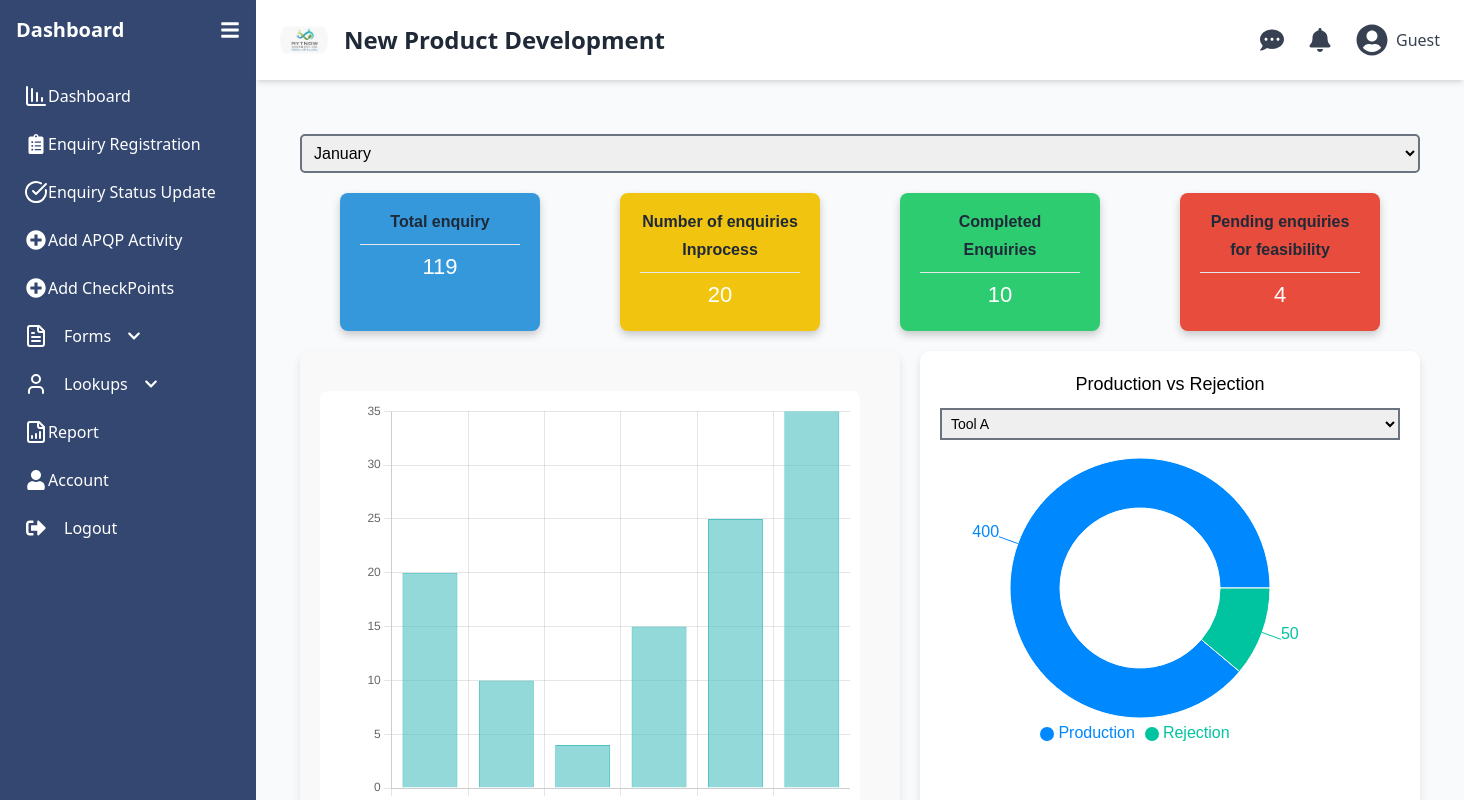
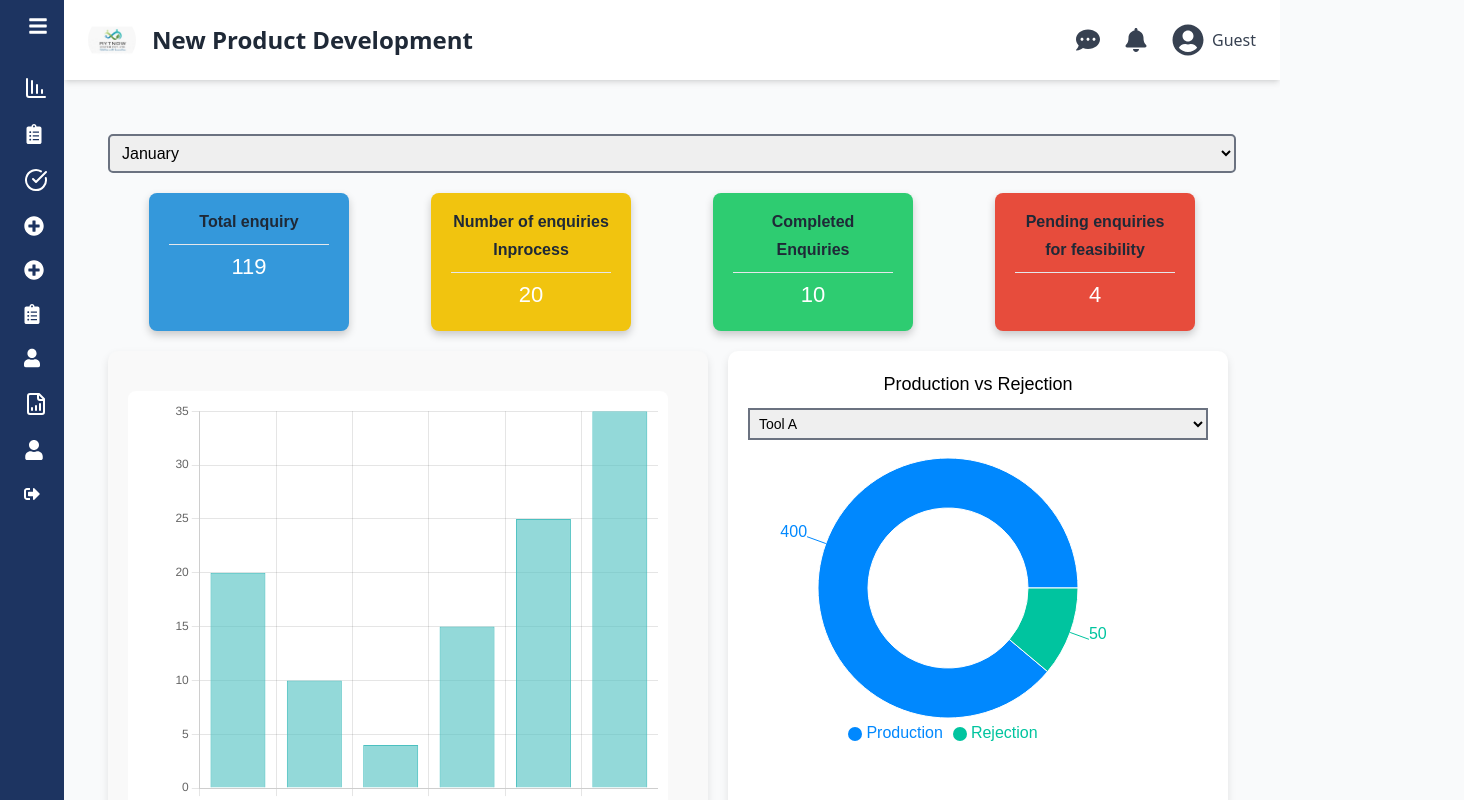
Before and after one commit to tayade-29/NPD, a React (Create React App) app: page /dashboard in a window 1280 px wide. Shown: the top 800 px of the page, 1464 px wide, since content can reach past the window. Built offline with nearby package versions, Linux system fonts and the light colour scheme; sample sign-in values are in the browser's storage.

Commit message:
All changes done

```diff
--- a/package.json
+++ b/package.json
@@ -5,6 +5,7 @@
   "dependencies": {
     "@emotion/react": "^11.14.0",
     "@emotion/styled": "^11.14.0",
+    "@headlessui/react": "^2.2.2",
     "@mui/material": "^6.4.8",
     "@reduxjs/toolkit": "^2.6.1",
     "@testing-library/dom": "^10.4.0",
@@ -17,6 +18,7 @@
     "buffer": "^6.0.3",
     "chart.js": "^4.4.8",
     "dayjs": "^1.11.13",
+    "framer-motion": "^12.7.4",
     "https-browserify": "^1.0.0",
     "jspdf": "^3.0.1",
     "lucide-react": "^0.483.0",
--- a/src/Components/Sidebar.js
+++ b/src/Components/Sidebar.js
@@ -2,181 +2,131 @@ import React, { useState } from 'react';
 import { Link, useNavigate } from 'react-router-dom';
 import {
   FaBars,
-  FaUser ,
+  FaUser,
   FaSignOutAlt,
   FaClipboardList,
   FaPlusCircle,
   FaChevronDown
 } from 'react-icons/fa';
-import { ChartColumnDecreasing, CheckCircle, FileText, FileBarChart,User } from 'lucide-react';
-import { useAuth } from '../context/AuthContext'; // Import the AuthContext
+import {
+  ChartColumnDecreasing,
+  CheckCircle,
+  FileText,
+  FileBarChart,
+  User
+} from 'lucide-react';
+import { useAuth } from '../context/AuthContext';
 
 const Sidebar = () => {
-  const [isSidebarOpen, setSidebarOpen] = useState(true);
+  const [isSidebarOpen, setSidebarOpen] = useState(false);
   const [isFormsOpen, setFormsOpen] = useState(false);
   const [isLookupOpen, setLookupOpen] = useState(false);
   const [showLogoutConfirm, setShowLogoutConfirm] = useState(false);
   const navigate = useNavigate();
-  const { logout } = useAuth(); // Get the logout function from AuthContext
+  const { logout } = useAuth();
 
-  const toggleSidebar = () => {
-    setSidebarOpen(!isSidebarOpen);
-  };
-
+  const toggleSidebar = () => setSidebarOpen(!isSidebarOpen);
   const toggleForms = () => {
     setFormsOpen(!isFormsOpen);
+    if (isLookupOpen) setLookupOpen(false);
   };
   const toggleLookup = () => {
     setLookupOpen(!isLookupOpen);
+    if (isFormsOpen) setFormsOpen(false);
   };
-
-  const handleLogout = () => {
-    setShowLogoutConfirm(true);
-  };
-
+  const handleLogout = () => setShowLogoutConfirm(true);
   const confirmLogout = () => {
-    logout(); // Call the logout function from context
-    navigate('/login'); // Redirect to the login page
+    logout();
+    navigate('/login');
   };
 
   return (
-    <div className="flex">
-      <div
-        className={`bg-[#1D3461] text-white font-sans ${isSidebarOpen ? 'w-64' : 'w-16'} min-h-screen p-4 transition-all duration-300 backdrop-blur-lg bg-opacity-90`}
-      >
+    <div className="flex relative">
+      {/* Sidebar */}
+      <div className={`bg-[#1D3461] text-white font-sans ${isSidebarOpen ? 'w-64' : 'w-16'} min-h-screen p-4 transition-all duration-300`}>
         <div className="flex justify-between items-center mb-8">
           <div className="text-xl font-bold">{isSidebarOpen && 'Dashboard'}</div>
-          <button className="text-white focus:outline-none" onClick={toggleSidebar}>
+          <button className="text-white" onClick={toggleSidebar}>
             <FaBars size={20} />
           </button>
         </div>
 
         <nav className="flex-1">
           <ul className="space-y-2">
-            <li className="group flex items-center gap-x-4 hover:bg-gray-700 rounded p-2 relative">
+            <li title="Dashboard" className="group flex items-center gap-x-4 hover:bg-gray-700 rounded p-2 relative">
               <Link to="/" className="flex items-center">
-                <ChartColumnDecreasing className="text-xl gap-4 min-w-[24px]" />
-                <span className={`${isSidebarOpen ? 'block' : 'absolute left-full bg-gray-800 text-white px-2 py-1 rounded-md opacity-0 group-hover:opacity-100 transition-opacity duration-300'}`}>
-                  Dashboard
-                </span>
+                <ChartColumnDecreasing className="text-xl" />
+                <span className={`${isSidebarOpen ? 'block ml-2' : 'sr-only'}`}>Dashboard</span>
               </Link>
             </li>
-
-            <li className="group flex items-center gap-x-4 hover:bg-gray-700 rounded p-2 relative">
+            <li title="Enquiry Registration" className="group flex items-center gap-x-4 hover:bg-gray-700 rounded p-2 relative">
               <Link to="/enquiryform" className="flex items-center">
-                <FaClipboardList className="text-xl gap-4 min-w-[24px]" />
-                <span className={`${isSidebarOpen ? 'block' : 'absolute left-full bg-gray-800 text-white px-2 py-1 rounded-md opacity-0 group-hover:opacity-100 transition-opacity duration-300'}`}>
-                  Enquiry Registration
-                </span>
+                <FaClipboardList className="text-xl" />
+                <span className={`${isSidebarOpen ? 'block ml-2' : 'sr-only'}`}>Enquiry Registration</span>
               </Link>
             </li>
-
-            <li className="group flex items-center gap-x-4 hover:bg-gray-700 rounded p-2 relative">
+            <li title="Enquiry Status Update" className="group flex items-center gap-x-4 hover:bg-gray-700 rounded p-2 relative">
               <Link to="/enquirydetails" className="flex items-center">
-                <CheckCircle className="text-xl gap-4 min-w-[24px]" />
-                <span className={`${isSidebarOpen ? 'block' : 'absolute left-full bg-gray-800 text-white px-2 py-1 rounded-md opacity-0 group-hover:opacity-100 transition-opacity duration-300'}`}>
-                  Enquiry Status Update
-                </span>
+                <CheckCircle className="text-xl" />
+                <span className={`${isSidebarOpen ? 'block ml-2' : 'sr-only'}`}>Enquiry Status Update</span>
               </Link>
             </li>
-
-            <li className="group flex items-center gap-x-4 hover:bg-gray-700 rounded p-2 relative">
+            <li title="Add APQP Activity" className="group flex items-center gap-x-4 hover:bg-gray-700 rounded p-2 relative">
               <Link to="/apqpform" className="flex items-center">
-                <FaPlusCircle className="text-xl gap-4 min-w-[24px]" />
-                <span className={`${isSidebarOpen ? 'block' : 'absolute left-full bg-gray-800 text-white px-2 py-1 rounded-md opacity-0 group-hover:opacity-100 transition-opacity duration-300'}`}>
-                  Add APQP Activity
-                </span>
+                <FaPlusCircle className="text-xl" />
+                <span className={`${isSidebarOpen ? 'block ml-2' : 'sr-only'}`}>Add APQP Activity</span>
               </Link>
             </li>
-
-            <li className="group flex items-center gap-x-4 hover:bg-gray-700 rounded p-2 relative">
+            <li title="Add CheckPoints" className="group flex items-center gap-x-4 hover:bg-gray-700 rounded p-2 relative">
               <Link to="/reviewform" className="flex items-center">
-                <FaPlusCircle className="text-xl gap-4 min-w-[24px]" />
-                <span className={`${isSidebarOpen ? 'block' : 'absolute left-full bg-gray-800 text-white px-2 py-1 rounded-md opacity-0 group-hover:opacity-100 transition-opacity duration-300'}`}>
-                  Add CheckPoints
-                </span>
+                <FaPlusCircle className="text-xl" />
+                <span className={`${isSidebarOpen ? 'block ml-2' : 'sr-only'}`}>Add CheckPoints</span>
               </Link>
             </li>
-
-            <li className="flex flex-col">
-              <div
-                className="flex items-center gap-x-4 hover:bg-gray-700 rounded p-2 cursor-pointer"
-                onClick={toggleForms}
-              >
-                <FileText className="text-xl min-w-[24px]" />
-                <span className={`${isSidebarOpen ? 'block' : 'hidden'}`}>Forms</span>
-                <FaChevronDown className={`text-sm transition-transform ${isFormsOpen ? 'rotate-180' : ''}`} />
-              </div>
-              <ul className={`ml-6 space-y-1 transition-all duration-300 ${isFormsOpen ? 'block' : 'hidden'}`}>
-                <li className="flex items-center gap-x-4 hover:bg-gray-700 rounded p-2">
-                  <Link to="/apqptimeplan" className="flex items-center">
-                    <FileText className="text-xl min-w-[24px]" />
-                    <span className="whitespace-nowrap">APQP Time Plan Chart</span>
-                  </Link>
-                </li>
-                <li className="flex items-center gap-x-4 hover:bg-gray-700 rounded p-2">
-                  <Link to="/feasibilityChart" className="flex items-center">
-                    <FileText className="text-xl min-w-[24px]" />
-                    <span className="whitespace-nowrap">Feasibility Review Form</span>
-                  </Link>
-                </li>
-              </ul>
+            <li title="Forms" className="group flex items-center gap-x-4 hover:bg-gray-700 rounded p-2 relative" onClick={toggleForms}>
+              <FaClipboardList className="text-xl" />
+              <span className={`${isSidebarOpen ? 'block ml-2' : 'sr-only'}`}>Forms</span>
+              {isSidebarOpen && <FaChevronDown className={`ml-auto transition-transform ${isFormsOpen ? 'rotate-180' : ''}`} />}
+              {!isSidebarOpen && isFormsOpen && (
+                <div className="absolute left-full top-0 ml-2 w-64 bg-[#1D3461] text-white rounded-lg shadow-lg p-4 z-50">
+                  <h3 className="text-white font-semibold mb-2"> Forms</h3>
+                  <ul className="space-y-2 text-sm">
+                    <li><Link to="/apqptimeplan" className="hover:text-blue-300">APQP Time Plan Chart</Link></li>
+                    <li><Link to="/feasibilityChart" className="hover:text-blue-300">Feasibility Review Form</Link></li>
+                  </ul>
+                </div>
+              )}
             </li>
-
-            <li className="flex flex-col">
-              <div
-                className="flex items-center gap-x-4 hover:bg-gray-700 rounded p-2 cursor-pointer"
-                onClick={toggleLookup}
-              >
-                <User className="text-xl min-w-[24px]" />
-                <span className={`${isSidebarOpen ? 'block' : 'hidden'}`}>Lookups</span>
-                <FaChevronDown className={`text-sm transition-transform ${isLookupOpen ? 'rotate-180' : ''}`} />
-              </div>
-              <ul className={`ml-6 space-y-1 transition-all duration-300 ${isLookupOpen ? 'block' : 'hidden'}`}>
-                <li className="flex items-center gap-x-4 hover:bg-gray-700 rounded p-2">
-                  <Link to="/customer" className="flex items-center">
-                    <FileText className="text-xl min-w-[24px]" />
-                    <span className="whitespace-nowrap">Customer</span>
-                  </Link>
-                </li>
-                <li className="flex items-center gap-x-4 hover:bg-gray-700 rounded p-2">
-                  <Link to="/supplier" className="flex items-center">
-                    <FileText className="text-xl min-w-[24px]" />
-                    <span className="whitespace-nowrap">Toolmaker/Supplier</span>
-                  </Link>
-                </li>
-                <li className="flex items-center gap-x-4 hover:bg-gray-700 rounded p-2">
-                  <Link to="/user" className="flex items-center">
-                    <FileText className="text-xl min-w-[24px]" />
-                    <span className="whitespace-nowrap">User</span>
-                  </Link>
-                </li>
-              </ul>
+            <li title="Lookups" className="group flex items-center gap-x-4 hover:bg-gray-700 rounded p-2 relative cursor-pointer" onClick={toggleLookup}>
+              <FaUser className="text-xl" />
+              <span className={`${isSidebarOpen ? 'block ml-2' : 'sr-only'}`}>Lookups</span>
+              {isSidebarOpen && <FaChevronDown className={`ml-auto transition-transform ${isLookupOpen ? 'rotate-180' : ''}`} />}
+              {!isSidebarOpen && isLookupOpen && (
+                <div className="absolute left-full top-0 ml-2 w-64 bg-[#1D3461] text-white rounded-lg shadow-lg p-4 z-50">
+                  <h3 className="text-white font-semibold mb-2"> Lookups</h3>
+                  <ul className="space-y-2 text-sm">
+                    <li><Link to="/customer" className="hover:text-blue-300">Customer</Link></li>
+                    <li><Link to="/supplier" className="hover:text-blue-300">Toolmaker/Supplier</Link></li>
+                    <li><Link to="/user" className="hover:text-blue-300">User</Link></li>
+                  </ul>
+                </div>
+              )}
             </li>
-
-            <li className="group flex items-center gap-x-4 hover:bg-gray-700 rounded p-2 relative">
+            <li title="Report" className="group flex items-center gap-x-4 hover:bg-gray-700 rounded p-2 relative">
               <Link to="/account" className="flex items-center">
-                <FileBarChart className="text-xl gap-4 min-w-[24px]" />
-                <span className={`${isSidebarOpen ? 'block' : 'absolute left-full bg-gray-800 text-white px-2 py-1 rounded-md opacity-0 group-hover:opacity-100 transition-opacity duration-300'}`}>
-                  Report
-                </span>
+                <FileBarChart className="text-xl" />
+                <span className={`${isSidebarOpen ? 'block ml-2' : 'sr-only'}`}>Report</span>
               </Link>
             </li>
-
-            <li className="group flex items-center gap-x-4 hover:bg-gray-700 rounded p-2 relative">
+            <li title="Account" className="group flex items-center gap-x-4 hover:bg-gray-700 rounded p-2 relative">
               <Link to="/account" className="flex items-center">
-                <FaUser  className="text-xl gap-4 min-w-[24px]" />
-                <span className={`${isSidebarOpen ? 'block' : 'absolute left-full bg-gray-800 text-white px-2 py-1 rounded-md opacity-0 group-hover:opacity-100 transition-opacity duration-300'}`}>
-                  Account
-                </span>
+                <FaUser className="text-xl" />
+                <span className={`${isSidebarOpen ? 'block ml-2' : 'sr-only'}`}>Account</span>
               </Link>
             </li>
-
-            <li className="group flex items-center gap-x-4 hover:bg-gray-700 rounded p-2 relative cursor-pointer" onClick={handleLogout}>
-              <FaSignOutAlt className="text-xl gap-4 min-w-[24px]" />
-              <span className={`${isSidebarOpen ? 'block' : 'absolute left-full bg-gray-800 text-white px-2 py-1 rounded-md opacity-0 group-hover:opacity-100 transition-opacity duration-300'}`}>
-                Logout
-              </span>
+            <li title="Logout" className="group flex items-center gap-x-4 hover:bg-gray-700 rounded p-2 relative cursor-pointer" onClick={handleLogout}>
+              <FaSignOutAlt className="text-xl" />
+              <span className={`${isSidebarOpen ? 'block ml-2' : 'sr-only'}`}>Logout</span>
             </li>
           </ul>
         </nav>
@@ -187,18 +137,8 @@ const Sidebar = () => {
           <div className="bg-white p-6 rounded shadow-lg text-black">
             <p>Are you sure you want to log out?</p>
             <div className="flex justify-end mt-4">
-              <button
-                className="bg-red-500 text-white px-4 py-2 rounded mr-2"
-                onClick={confirmLogout}
-              >
-                Yes
-              </button>
-              <button
-                className="bg-gray-300 px-4 py-2 rounded"
-                onClick={() => setShowLogoutConfirm(false)}
-              >
-                No
-              </button>
+              <button className="bg-red-500 text-white px-4 py-2 rounded mr-2" onClick={confirmLogout}>Yes</button>
+              <button className="bg-gray-300 px-4 py-2 rounded" onClick={() => setShowLogoutConfirm(false)}>No</button>
             </div>
           </div>
         </div>
```
Also changed, not shown: src/Components/EnquiryRegistrationTable.js (+5 -4 lines), 1 other file (tests, documents, lock files or other folders).
